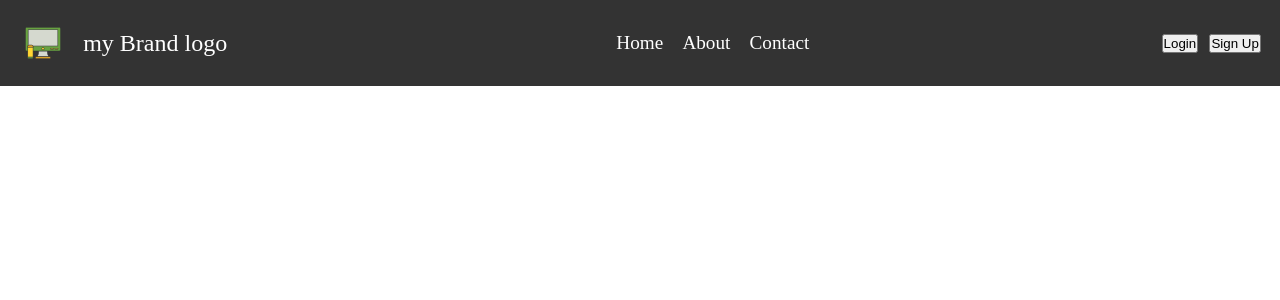
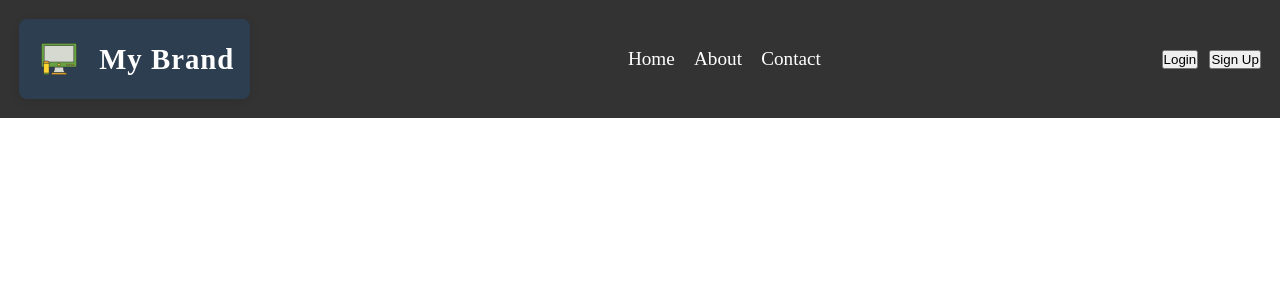
Before and after one commit to nero213/learning-vue, a Vue app: page / in a window 1280 px wide. Shown: the top 300 px of the page. Built offline with nearby package versions, Linux system fonts and the light colour scheme.

Commit message:
improve the branding

```diff
--- a/src/components/Mybrand.vue
+++ b/src/components/Mybrand.vue
@@ -1,25 +1,22 @@
 <template>
   <div class="container">
     <img :src="icon" alt="Brand Icon" class="brand-icon" />
-    <div class="mybrand">my Brand logo</div>
-
+    <div class="mybrand">{{ brandText }}</div>
   </div>
-
-
-
 </template>
 
 <script>
 import icon from '../assets/icon.svg'
+
 export default {
   name: 'Mybrand',
   data() {
     return {
       icon,
+      brandText: 'My Brand', // Replace with dynamic brand name if needed
     };
   },
 }
-
 </script>
 
 <style scoped>
@@ -27,16 +24,48 @@ export default {
   display: flex;
   align-items: center;
   gap: 1rem;
+  padding: 1rem;
+  background-color: #2c3e50;
+  border-radius: 8px;
+  box-shadow: 0 2px 10px rgba(0, 0, 0, 0.1);
+  transition: transform 0.3s ease;
 }
+
+.container:hover {
+  transform: scale(1.05);
+}
+
 .brand-icon {
   width: 3rem;
   height: 3rem;
+  object-fit: contain;
+  transition: transform 0.3s ease;
+}
+
+.container:hover .brand-icon {
+  transform: rotate(10deg);
 }
 
 .mybrand {
   color: #fff;
-    font-size: 1.5rem;
-
+  font-size: 1.8rem;
+  font-weight: bold;
+  letter-spacing: 1px;
+  transition: color 0.3s ease;
 }
 
+.container:hover .mybrand {
+  color: #ecf0f1;
+}
+
+@media (max-width: 600px) {
+  .container {
+    flex-direction: column;
+    align-items: center;
+  }
+
+  .mybrand {
+    font-size: 1.5rem;
+  }
+}
 </style>
```
Lines whose indentation alone changed are shown as unchanged.
